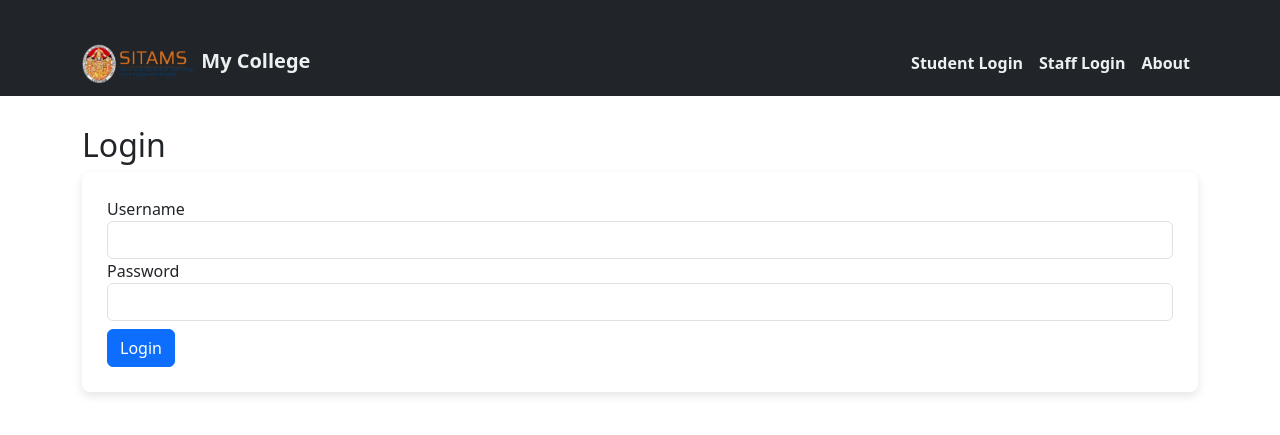
After one commit to yogeshpenumur/AWS-CI-CD, a Flask app: page /login in a window 1280 px wide. The commit adds this page. Shown: the top 435 px of the page. Run offline with Flask 3, Linux system fonts and the light colour scheme.

Commit message:
clg application

```diff
--- a/app.py
+++ b/app.py
@@ -1,25 +1,89 @@
-from flask import Flask, render_template
+from flask import Flask, render_template, redirect, url_for, flash, request
+from flask_sqlalchemy import SQLAlchemy
+from flask_login import LoginManager, UserMixin, login_user, logout_user, login_required, current_user
+from werkzeug.security import generate_password_hash, check_password_hash
+from forms import LoginForm, RegisterForm
+import os
 
 app = Flask(__name__)
+app.config['SECRET_KEY'] = 'secret-key'
+app.config['SQLALCHEMY_DATABASE_URI'] = 'sqlite:///db.sqlite3'
+db = SQLAlchemy(app)
 
-rooms = [
-    {"id": 1, "name": "Deluxe Room", "price": 120, "image": "https://source.unsplash.com/400x300/?hotel-room"},
-    {"id": 2, "name": "Suite", "price": 200, "image": "https://source.unsplash.com/400x300/?luxury-suite"},
-    {"id": 3, "name": "Standard Room", "price": 80, "image": "https://source.unsplash.com/400x300/?room"}
-]
+login_manager = LoginManager()
+login_manager.login_view = 'login'
+login_manager.init_app(app)
+
+from models import User
+
+@login_manager.user_loader
+def load_user(user_id):
+    return User.query.get(int(user_id))
 
 @app.route('/')
-def index():
-    return render_template("index.html", rooms=rooms)
+def home():
+    return render_template("home.html")
 
-@app.route('/about')
-def about():
-    return render_template("about.html")
+@app.route('/login', methods=["GET", "POST"])
+def login():
+    form = LoginForm()
+    if form.validate_on_submit():
+        user = User.query.filter_by(username=form.username.data).first()
+        if user and check_password_hash(user.password, form.password.data):
+            login_user(user)
+            flash('Login successful!', 'success')
+            if user.role == 'student':
+                return redirect(url_for('student_dashboard'))
+            elif user.role == 'staff':
+                return redirect(url_for('staff_dashboard'))
+            elif user.role == 'admin':
+                return redirect(url_for('admin_panel'))
+        else:
+            flash('Invalid username or password.', 'danger')
+    return render_template("login.html", form=form)
 
-@app.route('/room/<int:id>')
-def room_detail(id):
-    room = next((r for r in rooms if r["id"] == id), None)
-    return render_template("room.html", room=room)
+@app.route('/register', methods=["GET", "POST"])
+def register():
+    form = RegisterForm()
+    if form.validate_on_submit():
+        hashed_pw = generate_password_hash(form.password.data)
+        new_user = User(username=form.username.data, password=hashed_pw, role=form.role.data)
+        db.session.add(new_user)
+        db.session.commit()
+        flash('Registration successful. Please login.', 'success')
+        return redirect(url_for('login'))
+    return render_template("register.html", form=form)
 
-if __name__ == '__main__':
-    app.run(debug=True, port=9111)
+@app.route('/student')
+@login_required
+def student_dashboard():
+    if current_user.role != 'student':
+        return redirect(url_for('home'))
+    return render_template("student_dashboard.html", user=current_user)
+
+@app.route('/staff')
+@login_required
+def staff_dashboard():
+    if current_user.role != 'staff':
+        return redirect(url_for('home'))
+    return render_template("staff_dashboard.html", user=current_user)
+
+@app.route('/admin')
+@login_required
+def admin_panel():
+    if current_user.role != 'admin':
+        return redirect(url_for('home'))
+    users = User.query.all()
+    return render_template("admin_panel.html", users=users)
+
+@app.route('/logout')
+@login_required
+def logout():
+    logout_user()
+    flash("Logged out successfully.", "info")
+    return redirect(url_for('home'))
+
+if __name__ == "__main__":
+    if not os.path.exists("db.sqlite3"):
+        db.create_all()
+    app.run(debug=True, host='0.0.0.0', port=9111)
--- /dev/null
+++ b/forms.py
@@ -0,0 +1,14 @@
+from flask_wtf import FlaskForm
+from wtforms import StringField, PasswordField, SubmitField, SelectField
+from wtforms.validators import InputRequired, Length
+
+class LoginForm(FlaskForm):
+    username = StringField("Username", validators=[InputRequired()])
+    password = PasswordField("Password", validators=[InputRequired()])
+    submit = SubmitField("Login")
+
+class RegisterForm(FlaskForm):
+    username = StringField("Username", validators=[InputRequired(), Length(min=4, max=20)])
+    password = PasswordField("Password", validators=[InputRequired(), Length(min=6)])
+    role = SelectField("Role", choices=[("student", "Student"), ("staff", "Staff")])
+    submit = SubmitField("Register")
--- a/requirements.txt
+++ b/requirements.txt
@@ -1,2 +1,4 @@
 Flask==2.3.3
+Flask-WTF==1.1.1
 Flask-SQLAlchemy==3.1.1
+Flask-Login==0.6.3
--- /dev/null
+++ b/static/script.js
@@ -0,0 +1,5 @@
+// Optional: Theme toggle or dynamic updates
+function toggleTheme() {
+    const body = document.body;
+    body.classList.toggle("dark-mode");
+}
--- a/static/style.css
+++ b/static/style.css
@@ -1,16 +1,57 @@
+/* Base styling */
 body {
-    background-color: #f9f9f9;
+    background-color: #f0f2f5;
+    font-family: 'Segoe UI', Tahoma, Geneva, Verdana, sans-serif;
+    margin: 0;
+    padding: 0;
 }
 
-h2 {
-    color: #333;
+/* Navbar */
+.navbar {
+    background-color: #2c3e50;
 }
 
-.card {
-    border-radius: 12px;
-    overflow: hidden;
+.navbar a, .navbar-brand {
+    color: #ecf0f1 !important;
+    font-weight: 600;
 }
 
-.navbar-brand {
-    font-weight: bold;
+/* Container */
+.container {
+    margin-top: 30px;
 }
+
+/* Headings */
+h2, h3 {
+    color: #34495e;
+}
+
+/* Login form */
+form {
+    background: white;
+    padding: 25px;
+    border-radius: 8px;
+    box-shadow: 0px 4px 10px rgba(0,0,0,0.1);
+}
+
+/* Buttons */
+.btn-primary {
+    background-color: #2980b9;
+    border-color: #2980b9;
+}
+
+.btn-primary:hover {
+    background-color: #3498db;
+    border-color: #3498db;
+}
+
+/* Table */
+.table th {
+    background-color: #2c3e50;
+    color: #fff;
+}
+
+/* Alerts */
+.alert {
+    margin-top: 15px;
+}
--- a/templates/about.html
+++ /dev/null
@@ -1,6 +0,0 @@
-{% extends "base.html" %}
-
-{% block content %}
-<h2>About Our Hotel</h2>
-<p>We provide luxury rooms at affordable prices. Your comfort is our priority.</p>
-{% endblock %}
--- a/templates/base.html
+++ b/templates/base.html
@@ -2,22 +2,50 @@
 <html lang="en">
 <head>
     <meta charset="UTF-8">
-    <title>Hotel Website</title>
+    <title>College Portal</title>
+
+    <!-- Link to static CSS -->
+    <link rel="stylesheet" href="{{ url_for('static', filename='style.css') }}">
+
+    <!-- Optional: Bootstrap CDN for responsiveness -->
     <link href="https://cdn.jsdelivr.net/npm/bootstrap@5.3.0/dist/css/bootstrap.min.css" rel="stylesheet">
-    <link rel="stylesheet" href="{{ url_for('static', filename='style.css') }}">
 </head>
 <body>
-<nav class="navbar navbar-expand-lg navbar-dark bg-dark">
-    <div class="container-fluid">
-        <a class="navbar-brand" href="/">HotelApp</a>
-        <div>
-            <a class="nav-link text-white" href="/">Home</a>
-            <a class="nav-link text-white" href="/about">About</a>
+
+    <!-- Navbar with College Logo -->
+    <nav class="navbar navbar-expand-lg navbar-dark bg-dark">
+        <div class="container">
+            <a class="navbar-brand" href="/">
+                <img src="{{ url_for('static', filename='logo.png') }}" alt="College Logo" height="40">
+                My College
+            </a>
+            <div class="collapse navbar-collapse">
+                <ul class="navbar-nav ms-auto">
+                    <li class="nav-item"><a class="nav-link" href="/student/login">Student Login</a></li>
+                    <li class="nav-item"><a class="nav-link" href="/staff/login">Staff Login</a></li>
+                    <li class="nav-item"><a class="nav-link" href="/about">About</a></li>
+                </ul>
+            </div>
         </div>
+    </nav>
+
+    <!-- Main Page Content -->
+    <div class="container">
+        {% with messages = get_flashed_messages() %}
+          {% if messages %}
+            {% for message in messages %}
+              <div class="alert alert-info">{{ message }}</div>
+            {% endfor %}
+          {% endif %}
+        {% endwith %}
+
+        {% block content %}{% endblock %}
     </div>
-</nav>
-<div class="container mt-4">
-    {% block content %}{% endblock %}
-</div>
+
+    <!-- Optional: Bootstrap & JS -->
+    <script src="https://cdn.jsdelivr.net/npm/bootstrap@5.3.0/dist/js/bootstrap.bundle.min.js"></script>
+
+    <!-- Your custom JS -->
+    <script src="{{ url_for('static', filename='script.js') }}"></script>
 </body>
 </html>
--- /dev/null
+++ b/templates/home.html
@@ -0,0 +1,6 @@
+{% extends "base.html" %}
+{% block content %}
+<h2>Welcome to ABC College Portal</h2>
+<img src="https://source.unsplash.com/800x300/?college,campus" class="img-fluid">
+<p>This is an advanced portal for students, staff, and admin users.</p>
+{% endblock %}
--- /dev/null
+++ b/templates/login.html
@@ -0,0 +1,10 @@
+{% extends "base.html" %}
+{% block content %}
+<h2>Login</h2>
+<form method="POST">
+    {{ form.hidden_tag() }}
+    {{ form.username.label }} {{ form.username(class="form-control") }}
+    {{ form.password.label }} {{ form.password(class="form-control") }}
+    {{ form.submit(class="btn btn-primary mt-2") }}
+</form>
+{% endblock %}
--- /dev/null
+++ b/templates/staff_dashboard.html
@@ -0,0 +1,5 @@
+{% extends "base.html" %}
+{% block content %}
+<h2>Staff Dashboard</h2>
+<p>Welcome, {{ user.username }}!</p>
+{% endblock %}
--- /dev/null
+++ b/templates/student_dashboard.html
@@ -0,0 +1,5 @@
+{% extends "base.html" %}
+{% block content %}
+<h2>Student Dashboard</h2>
+<p>Welcome, {{ user.username }}!</p>
+{% endblock %}
```
Also changed, not shown: model.py (+6 -6 lines), templates/admin_panel.html (added, +14 -0 lines), templates/index.html (deleted, +0 -19 lines), templates/register.html (added, +11 -0 lines), templates/room.html (deleted, +0 -8 lines), static/logo.png (added).
